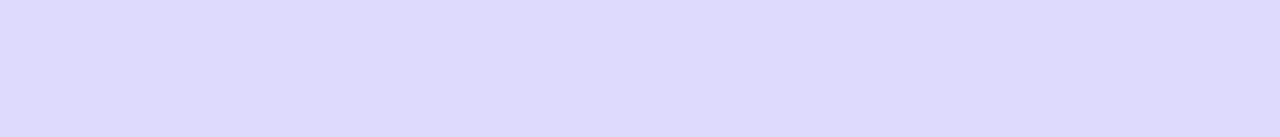
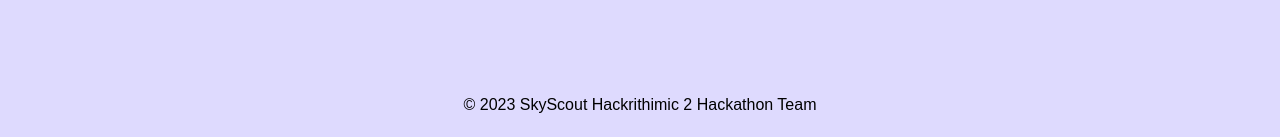
Before and after one commit to Ayon-Bhowmick/Hackrithmitic2, a React (Create React App) app in the folder web/: page / in a window 1280 px wide. Shown: the part 660-797 px from the top of the page. Built offline with nearby package versions, Linux system fonts and the light colour scheme; no server answers.

Commit message:
Font weight adjusted

```diff
--- a/web/src/pages/Home.css
+++ b/web/src/pages/Home.css
@@ -189,6 +189,10 @@
     font-size: 2.25em;
 }
 
+.review-message {
+    font-weight: 100;
+    text-align: left;
+}
 /* .review-header {
     display: 'flex';
     flexWrap: 'nowrap';
--- a/web/src/pages/Home.js
+++ b/web/src/pages/Home.js
@@ -56,7 +56,7 @@
                 return (
                     <div className="review-container" key={review.title}>
                         <div className="review-header" style={{ display: 'flex', flexWrap: 'nowrap', flexDirection: 'row', justifyContent: "space-between"}}>
-                            <h3 className="review-num">{review.flight_number}</h3>
+                            <h3 className="review-num">Flight Number: {review.flight_number}</h3>
                             <h2 className="review-title"> {review.title}</h2>
                             <h3 className="review-message"> {review.created_at}</h3>
                         </div>
@@ -73,6 +73,13 @@
                 </footer>
             </div> */}
 
+            <div className="footer-container">
+                <footer>
+                    <div id="copyright">
+                        <p>© 2023 SkyScout Hackrithimic 2 Hackathon Team</p>
+                    </div>
+                </footer>
+            </div>
 		</div>
 	);
 }
```
